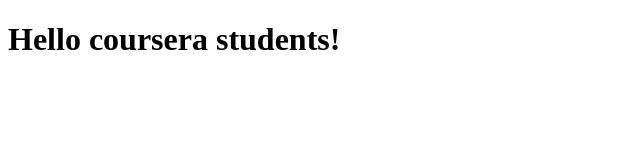
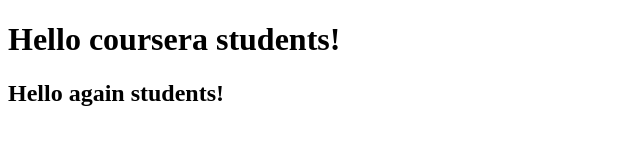
Before and after one commit to CVBoneva/coursera-angular, a plain HTML site: page index.html in a window 1280 px wide. Shown: the whole page, without its empty margins (0-640 px from the left). Drawn offline with Linux system fonts and the light colour scheme.

Commit message:
New version web file

```diff
--- a/index.html
+++ b/index.html
@@ -6,5 +6,6 @@
     </head>
     <body>
         <h1>Hello coursera students!</h1>
+        <h2>Hello again students!</h2>
     </body>
 </html>
```
